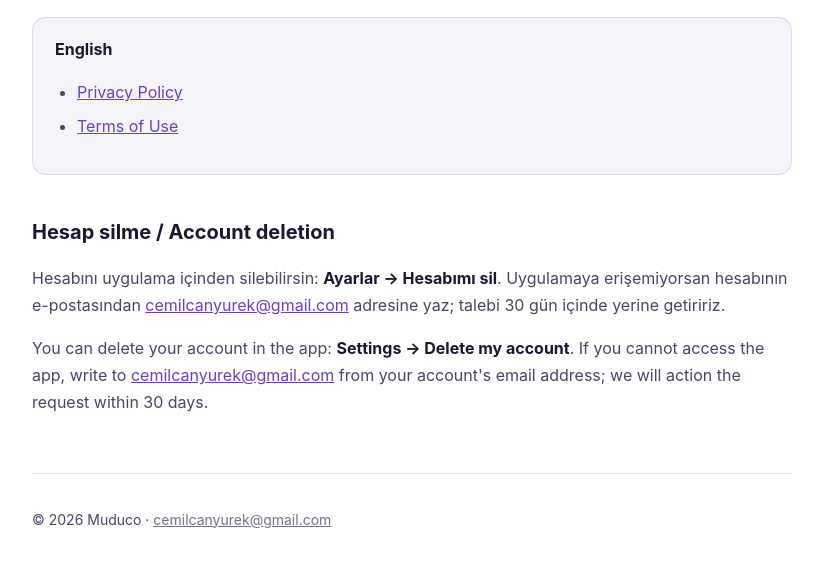
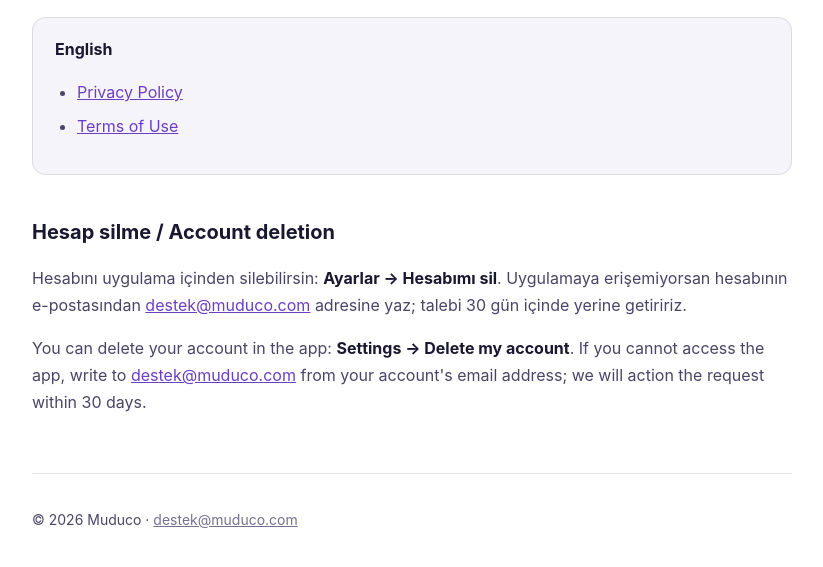
Before and after one commit to uluyankuzu-sys/muduco-legal, a plain HTML site: page index.html in a window 1280 px wide. Shown: the part 491-1058 px from the top of the page, without its empty margins (228-1051 px from the left). Drawn offline with Linux system fonts and the light colour scheme.

Commit message:
Iletisim adresi destek@muduco.com
Co-Authored-By: Claude Opus 5.5 <noreply@anthropic.com>

```diff
--- a/index.html
+++ b/index.html
@@ -38,15 +38,15 @@
 <h2>Hesap silme / Account deletion</h2>
 <p>Hesabını uygulama içinden silebilirsin: <strong>Ayarlar → Hesabımı sil</strong>.
 Uygulamaya erişemiyorsan hesabının e-postasından
-<a href="mailto:cemilcanyurek@gmail.com?subject=Muduco%20hesap%20silme%20talebi">cemilcanyurek@gmail.com</a>
+<a href="mailto:destek@muduco.com?subject=Muduco%20hesap%20silme%20talebi">destek@muduco.com</a>
 adresine yaz; talebi 30 gün içinde yerine getiririz.</p>
 <p>You can delete your account in the app: <strong>Settings → Delete my account</strong>.
 If you cannot access the app, write to
-<a href="mailto:cemilcanyurek@gmail.com?subject=Muduco%20account%20deletion%20request">cemilcanyurek@gmail.com</a>
+<a href="mailto:destek@muduco.com?subject=Muduco%20account%20deletion%20request">destek@muduco.com</a>
 from your account's email address; we will action the request within 30 days.</p>
 
 <footer>
-  <p>© 2026 Muduco · <a href="mailto:cemilcanyurek@gmail.com">cemilcanyurek@gmail.com</a></p>
+  <p>© 2026 Muduco · <a href="mailto:destek@muduco.com">destek@muduco.com</a></p>
 </footer>
 
 </div>
```
Also changed, not shown: gizlilik.html (+2 -2 lines), kullanim-kosullari.html (+1 -1 lines), privacy.html (+2 -2 lines), terms.html (+1 -1 lines).
